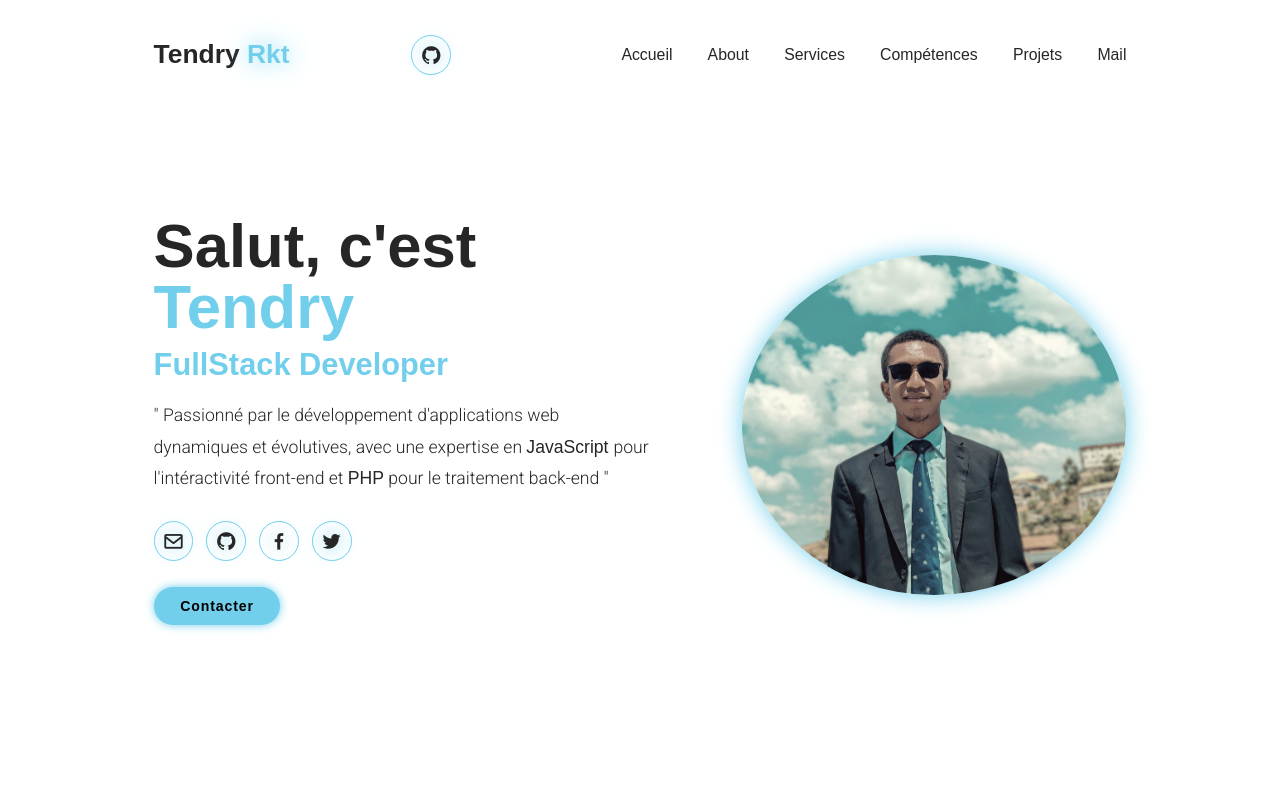
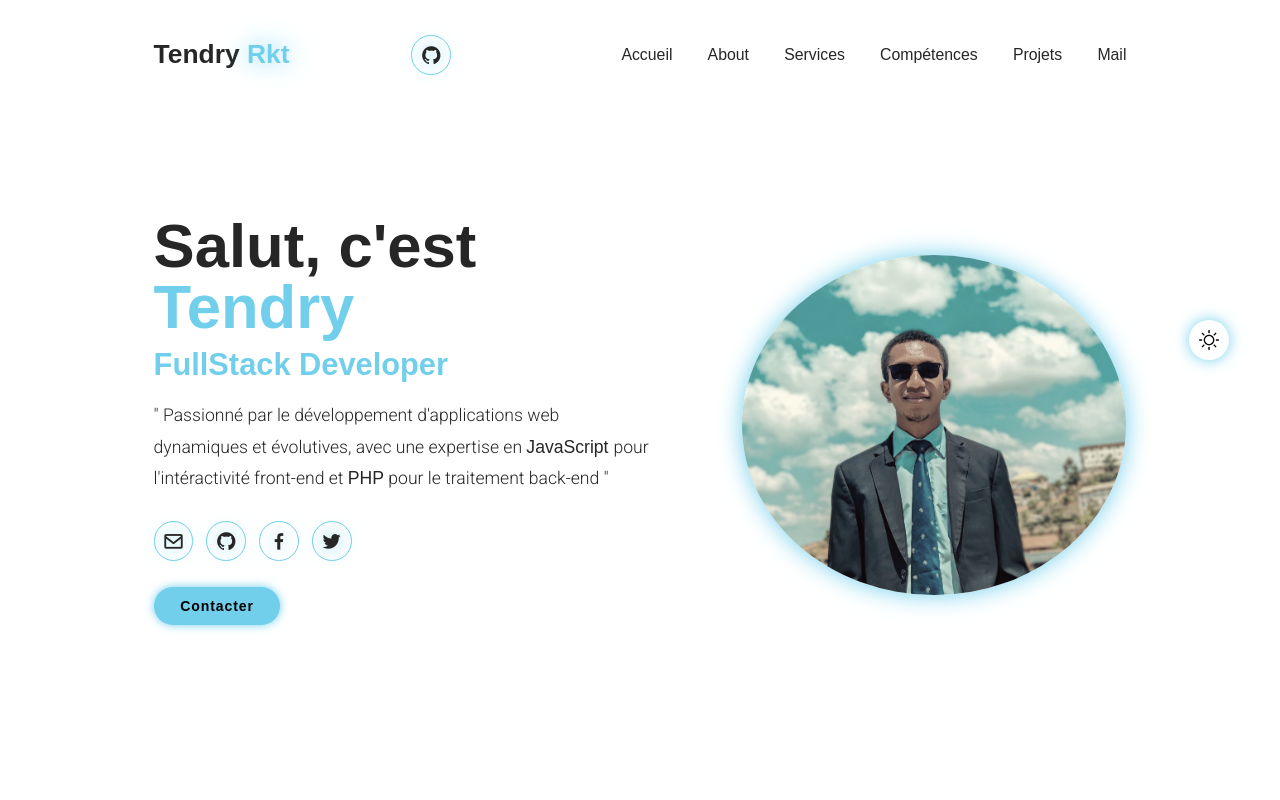
Before and after one commit to Tendry-Rkt56/personal-portfolio, a React (Vite) app: page / in a window 1280 px wide. Shown: the top 800 px of the page. Built offline with nearby package versions, Linux system fonts and the light colour scheme.

Commit message:
Finition de la création de thème

```diff
--- a/src/App.jsx
+++ b/src/App.jsx
@@ -1,16 +1,22 @@
+import { Layout } from "./components/Layout/Layout";
 import { About } from "./components/about/About";
 import { Home } from "./components/home/Home";
 import { NavBar } from "./components/navbar/NavBar";
 import { Service } from "./components/service/Service";
+import { ThemeProvider } from "./context/ThemeContext";
 
 function App () {
 
-    return <>
-        <NavBar/>
-        <Home/>
-        <About/>
-        <Service/>
-    </>
+    return (
+        <ThemeProvider>
+            <Layout>
+                <NavBar/>
+                <Home/>
+                <About/>
+                <Service/>
+            </Layout>
+        </ThemeProvider>
+    )
 
 }
 
--- a/src/assets/style/index.css
+++ b/src/assets/style/index.css
@@ -29,6 +29,28 @@ html {
 body {
      background-color:var(--bg-color);
      color:var(--text-color);
+     transition:0.4s;
+}
+
+.mode-sombre{
+     position:fixed;
+     top:40%;
+     right:4%;
+     z-index:1;
+     display:flex;
+     align-items:center;
+     justify-content:center;
+     width:40px;
+     height:40px;
+     box-shadow:0 0 15px var(--main-color);
+     border-radius:50%;
+     padding:10px;
+     background:var(--bg-color);
+}
+
+.mode-sombre img {
+     text-shadow:0 0 105px var(--main-color);
+
 }
 
 body.dark-mode {
@@ -217,7 +239,7 @@ span {
      border:1px solid var(--main-color);
      font-size:2.5rem;
      border-radius:50%;
-     color:#262626;
+     color:var(--text-color);
      margin:3rem 1.5rem 3rem 0;
      transition:.3s ease-in-out;
      text-shadow:0 0 20px var(--main-color);
@@ -286,11 +308,12 @@ span {
      font-size:7rem;
      color:var(--text-color);
      font-weight:700;
-     margin:1.5rem 0 2rem 0;
+     margin:1.5rem 0 3rem 0;
      text-align:center;
 }
 
 .about-me-section h2 span {
+     color:var(--text-color);
      border-bottom: 2px solid var(--main-color);
 }
 
--- /dev/null
+++ b/src/components/Layout/Layout.jsx
@@ -0,0 +1,17 @@
+import { useContext } from "react"
+import ThemeContext from "../../context/ThemeContext"
+import claire from "../../assets/images/Claire-2-mainty.png"
+import sombre from "../../assets/images/Sombre-1-mainty.png"
+
+export function Layout ({children}) {
+
+     const {theme,toggleTheme} = useContext(ThemeContext)
+
+     return <>
+          {children}
+          <div className="mode-sombre" onClick={toggleTheme}>
+               {!theme && <img src={claire} style={{width:'100%', height:'100%'}} />}
+               {theme && <img src={sombre} style={{width:'100%', height:'100%'}} />}
+          </div>
+     </>
+}
--- a/src/context/ThemeContext.jsx
+++ b/src/context/ThemeContext.jsx
@@ -1,6 +1,6 @@
-import { useContext, useState } from "react";
+import { createContext, useEffect, useState } from "react";
 
-const ThemeContext = useContext({
+const ThemeContext = createContext({
      theme: false,
      toggleTheme: () => {}
 })
@@ -11,4 +11,20 @@ export function ThemeProvider ({children}) {
 
      const [theme, setTheme] = useState(false)
 
+     useEffect(() => {
+          theme ? document.body.classList.add('dark-mode') : document.body.classList.remove('dark-mode')
+     }, [theme])
+
+     const toggleTheme = () => {
+          console.log("Bojkdfkls")
+          setTheme(!theme)
+     }
+
+     return <ThemeContext.Provider value={{
+          theme,
+          toggleTheme
+     }}>
+          {children}
+     </ThemeContext.Provider>
+
 }
--- a/src/hooks/UseReveal.jsx
+++ b/src/hooks/UseReveal.jsx
@@ -6,14 +6,14 @@ export function UseReveal (refs, isReveals = false) {
 
           const handleIntersect = function (entries, observer) {
                entries.forEach(entry => {
-                    if (entry.intersectionRatio > 0.1) {
+                    if (entry.intersectionRatio > 0.3) {
                          entry.target.classList.add('reveal-visible')
                          observer.unobserve(entry.target)
                     }
                })
           }
 
-          const observer = new IntersectionObserver(handleIntersect, {threshold:0.1})
+          const observer = new IntersectionObserver(handleIntersect, {threshold:0.3})
           if (isReveals) {
                refs.forEach((ref, index) => {
                     if (ref.current.classList.contains('servicesRev')) {
```
Also changed, not shown: src/assets/images/Claire-2-mainty.png (added), src/assets/images/Sombre-1-mainty.png (added).
